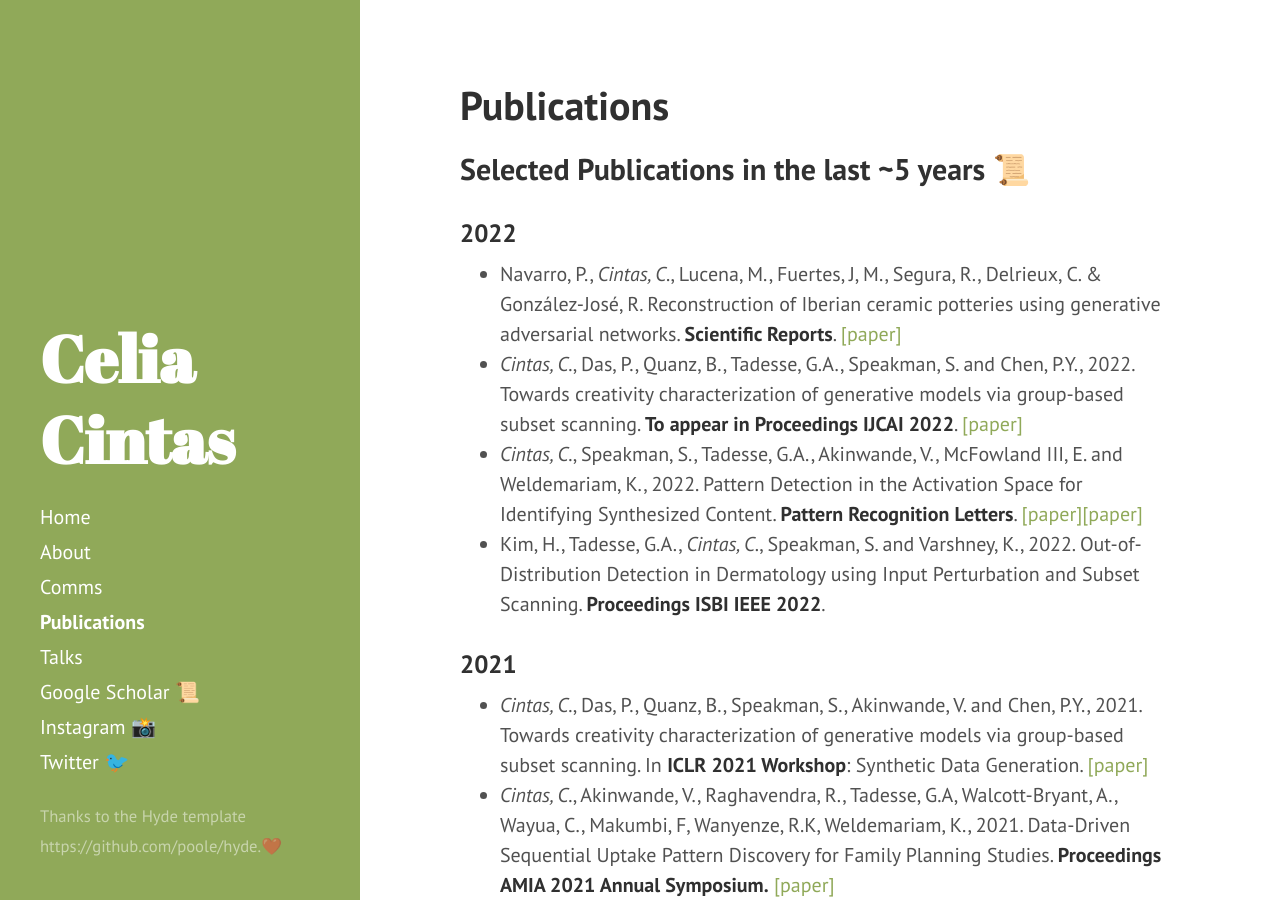
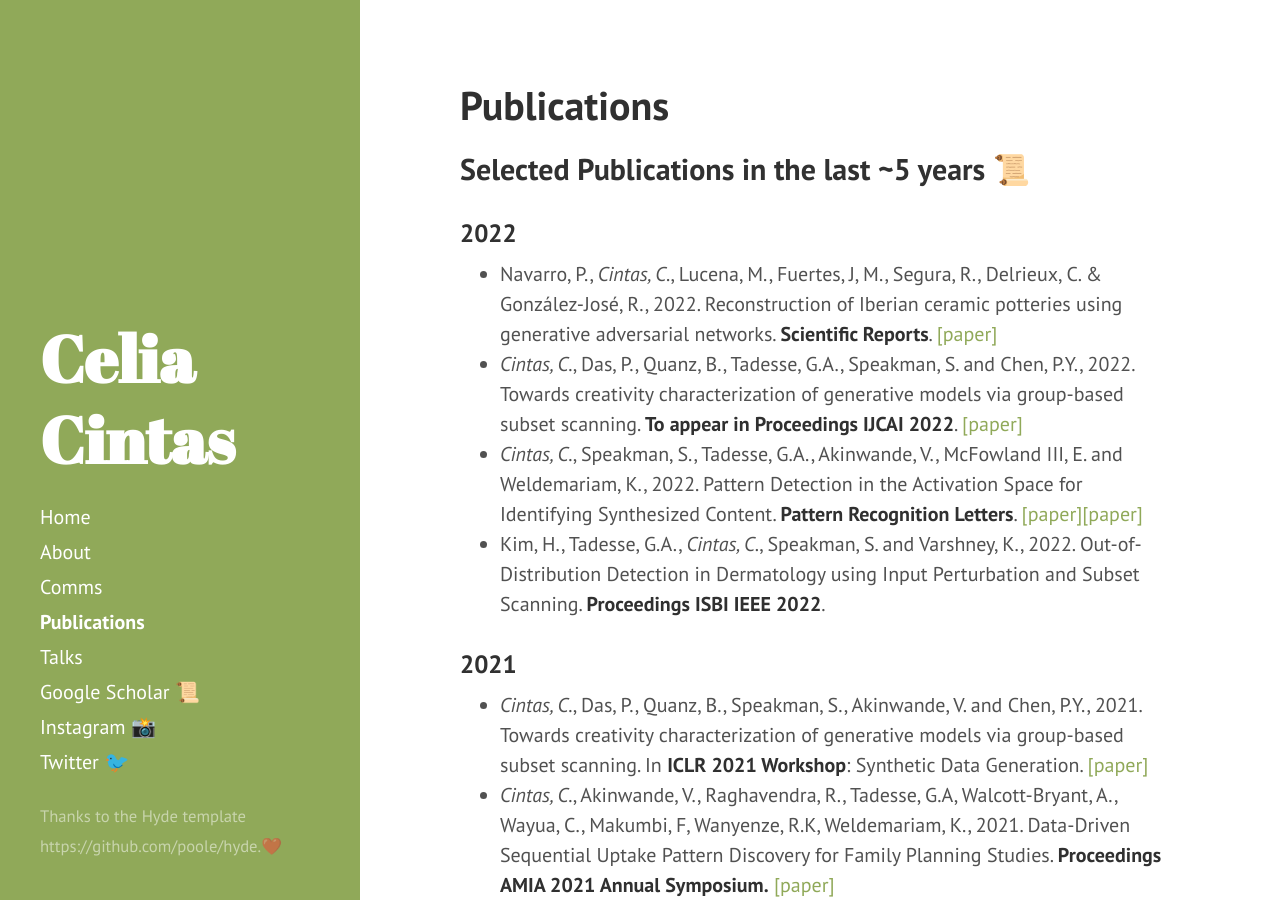
Before and after one commit to celiacintas/celiacintas.github.io, a Jekyll site: the page built from publications.md, in a window 1280 px wide and 900 px high. Built offline with Jekyll 4.4.1, drawn with Linux system fonts in a browser that asks for light colours.

Commit message:
Update publications.md

```diff
--- a/publications.md
+++ b/publications.md
@@ -7,7 +7,7 @@ title: Publications
 
 ### 2022
 
-* Navarro, P., *Cintas, C.*, Lucena, M., Fuertes, J, M., Segura, R., Delrieux, C. & González-José, R. Reconstruction of Iberian ceramic potteries using generative adversarial networks. **Scientific Reports**. [[paper]](https://www.nature.com/articles/s41598-022-14910-7)
+* Navarro, P., *Cintas, C.*, Lucena, M., Fuertes, J, M., Segura, R., Delrieux, C. & González-José, R., 2022. Reconstruction of Iberian ceramic potteries using generative adversarial networks. **Scientific Reports**. [[paper]](https://www.nature.com/articles/s41598-022-14910-7)
 * *Cintas, C.*, Das, P., Quanz, B., Tadesse, G.A., Speakman, S. and Chen, P.Y., 2022. Towards creativity characterization of generative models via group-based subset scanning. **To appear in Proceedings IJCAI 2022**. [[paper]](https://arxiv.org/pdf/2203.00523.pdf)
 * *Cintas, C.*, Speakman, S., Tadesse, G.A., Akinwande, V., McFowland III, E. and Weldemariam, K., 2022. Pattern Detection in the Activation Space for Identifying Synthesized Content. **Pattern Recognition Letters**. [[paper]](https://arxiv.org/pdf/2105.12479.pdf)[[paper]](https://www.sciencedirect.com/science/article/pii/S0167865521004372)
 * Kim, H., Tadesse, G.A., *Cintas, C.*, Speakman, S. and Varshney, K., 2022. Out-of-Distribution Detection in Dermatology using Input Perturbation and Subset Scanning. **Proceedings ISBI IEEE 2022**.
```
